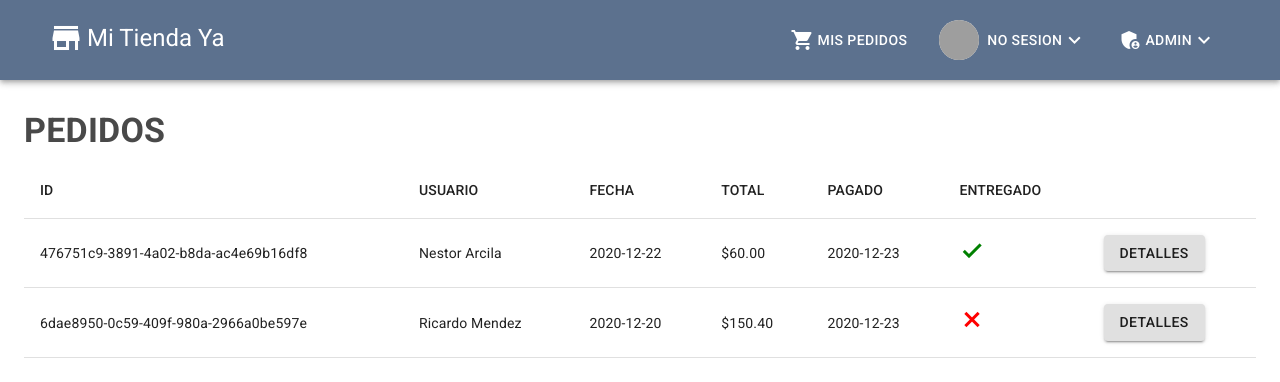
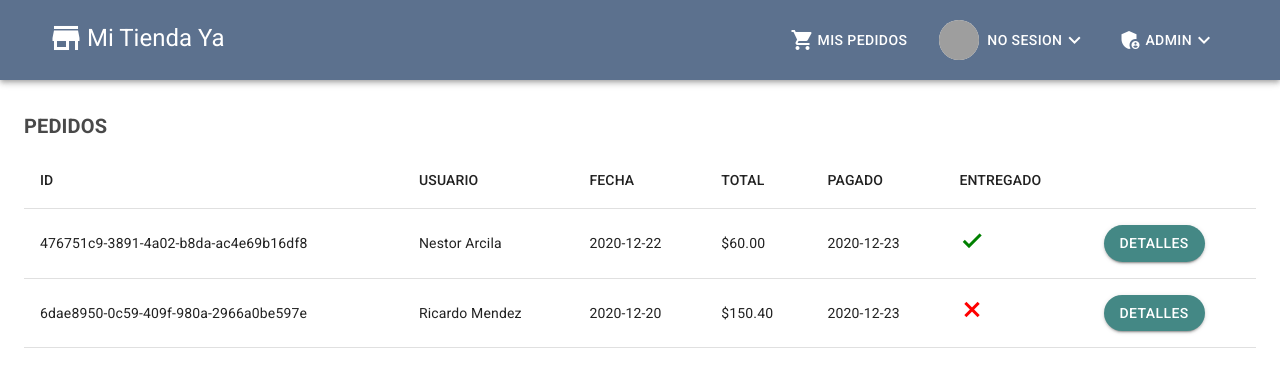
Before and after one commit to 26-fioGa/Tienda-Ya-Front, a React (Create React App) app: page /admin/listaPedidos in a window 1280 px wide. Shown: the top 382 px of the page. Built offline with nearby package versions, Linux system fonts and the light colour scheme; no server answers; grey boxes are pictures that could not be loaded.

Commit message:
mas botones

```diff
--- a/src/componentes/pantallas/Productos.js
+++ b/src/componentes/pantallas/Productos.js
@@ -1,16 +1,16 @@
 import { Avatar, Button, Card, CardContent, CardMedia, Container, Grid, Typography } from '@material-ui/core';
 import Pagination from '@material-ui/lab/Pagination';
-import React, {useEffect, useState} from 'react';
+import React, { useEffect, useState } from 'react';
 import { addItem } from '../../actions/CarritoCompraAction';
 import { getProductos } from '../../actions/ProductoAction';
 import { productoArray } from '../../data/dataPrueba';
 import useStyles from '../../theme/useStyles';
-import {useStateValue} from '../../contexto/store';
+import { useStateValue } from '../../contexto/store';
 
 
 const Productos = (props) => {
 
-    const [ {sesionCarritoCompra}, dispatch ] = useStateValue();
+    const [{ sesionCarritoCompra }, dispatch] = useStateValue();
 
     const [requestProductos, setRequestProductos] = useState({
         pageIndex: 1,
@@ -20,7 +20,7 @@ const Productos = (props) => {
 
 
     const [paginadorProductos, setPaginadorProductos] = useState({
-        count : 0,
+        count: 0,
         pageIndex: 0,
         pageSize: 0,
         pageCount: 0,
@@ -30,17 +30,17 @@ const Productos = (props) => {
 
     const handleChange = (event, value) => {
 
-        setRequestProductos(  (anterior) => ({
+        setRequestProductos((anterior) => ({
             ...anterior,
-           pageIndex : value
+            pageIndex: value
         }));
     }
 
 
 
-    useEffect(() =>{
+    useEffect(() => {
 
-        const getListaProductos = async () =>{
+        const getListaProductos = async () => {
             const response = await getProductos(requestProductos);
             console.log(response);
             setPaginadorProductos(response.data);
@@ -61,7 +61,7 @@ const Productos = (props) => {
     const miArray = productoArray;
     const classes = useStyles();
 
-    if(!paginadorProductos.data){
+    if (!paginadorProductos.data) {
         return null;
     }
 
@@ -71,12 +71,12 @@ const Productos = (props) => {
         <Container className={classes.containermt}>
             <Typography variant="h4" className={classes.text_title}>Productos</Typography>
             <Grid container spacing={4}>
-                {  paginadorProductos.data.map(data => (
+                {paginadorProductos.data.map(data => (
                     <Grid item lg={3} md={4} sm={6} xs={12} key={data.key}>
                         <Card>
                             <CardMedia
                                 className={classes.media}
-                        image= {data.imagen ? data.imagen : "https://tottope.vteximg.com.br/arquivos/ids/167188-1000-1000/PILIGRAM-H-1810-V07_A.png?v=636723781789170000"}
+                                image={data.imagen ? data.imagen : "https://tottope.vteximg.com.br/arquivos/ids/167188-1000-1000/PILIGRAM-H-1810-V07_A.png?v=636723781789170000"}
                                 title="mi producto"
                             >
                                 <Avatar variant="square" className={classes.price}>
@@ -84,13 +84,14 @@ const Productos = (props) => {
                                 </Avatar>
                             </CardMedia>
                             <CardContent>
-                            <Typography  className={classes.text_card}>
+                                <Typography className={classes.text_card}>
                                     {data.nombre}
                                 </Typography>
                                 <Button
                                     variant="contained"
                                     color="primary"
                                     fullWidth
+                                    className={classes.button}
                                     onClick={() => verProducto(data)}
                                 >
                                     MAS DETALLES
@@ -98,7 +99,7 @@ const Productos = (props) => {
                             </CardContent>
                         </Card>
                     </Grid>
-                )) }
+                ))}
             </Grid>
             <Pagination count={paginadorProductos.pageCount} page={paginadorProductos.pageIndex} onChange={handleChange} />
         </Container>
--- a/src/componentes/pantallas/admin/ListaPedidos.js
+++ b/src/componentes/pantallas/admin/ListaPedidos.js
@@ -16,7 +16,7 @@ const ListaPedidos = (props) => {
     }
     return (
         <Container className={classes.containermt}>
-            <Typography variant="h4" className={classes.text_title}>
+            <Typography variant="h6" className={classes.text_title}>
                 PEDIDOS
             </Typography>
             <TableContainer>
@@ -47,7 +47,8 @@ const ListaPedidos = (props) => {
                             <TableCell>
                                 <Button
                                 variant="contained"
-                                color="inherit"
+                                color="primary"
+                                className={classes.button}
                                 onClick={verDetalle}>{/*  */}
                                     DETALLES
                                 </Button>
@@ -67,7 +68,8 @@ const ListaPedidos = (props) => {
                             <TableCell>
                                 <Button
                                 variant="contained"
-                                color="inherit"
+                                color="primary"
+                                className={classes.button}
                                 onClick={verDetalle}>{/*  */}
                                     DETALLES
                                 </Button>
--- a/src/componentes/pantallas/admin/ListaProductos.js
+++ b/src/componentes/pantallas/admin/ListaProductos.js
@@ -68,7 +68,7 @@ const ListaProductos = (props) => {
                 <Grid item lg={6} sm={6} xs={12}>
                     <Button
                     variant="contained"
-                    color="inherit"
+                    color="primary"
                     className={classes.buttonAgregar}
                     onClick={agregarProducto}
                     >
--- a/src/componentes/pantallas/admin/Usuarios.js
+++ b/src/componentes/pantallas/admin/Usuarios.js
@@ -46,7 +46,7 @@ const Usuarios = (props) => {
 
     return (
         <Container className={classes.containermt}>
-            <Typography variant="h4" className={classes.text_title}>
+            <Typography variant="h6" className={classes.text_title}>
                 USUARIOS
             </Typography>
             <TableContainer>
@@ -72,6 +72,7 @@ const Usuarios = (props) => {
                                                 <Button
                                                     variant="contained"
                                                     color="primary"
+                                                    className={classes.button}
                                                     onClick={ () => editaUsuario(usuario.id)}
                                                 >
                                                     <Icon>edit</Icon>
--- a/src/theme/useStyles.js
+++ b/src/theme/useStyles.js
@@ -251,7 +251,9 @@ const useStyles = makeStyles({
     },
 
     buttonAgregar: {
-        float: "right"
+        float: "right",
+        backgroundColor: "#5C718E",
+        borderRadius: '20px',
     },
 
     avatarProducto: {
```
Lines whose indentation alone changed are shown as unchanged.
